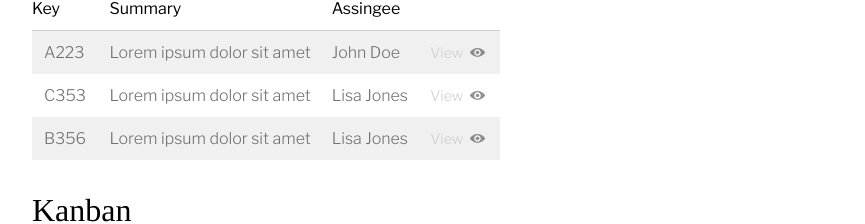
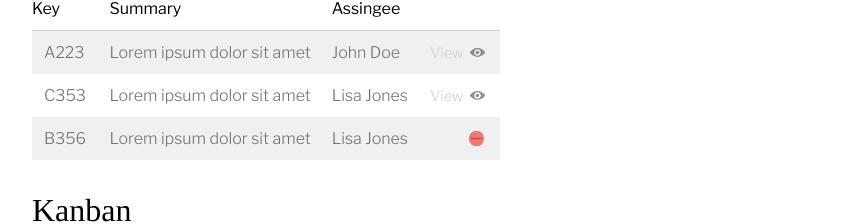
Before and after one commit to AdamMcquiff/proj-webapp, an Angular app: page /sink in a window 1280 px wide. Shown: the part 1060-1284 px from the top of the page, without its empty margins (0-865 px from the left). Built offline with nearby package versions, Linux system fonts and the light colour scheme.

Commit message:
Added 'delete' to table layout

```diff
--- a/src/app/sink.component.html
+++ b/src/app/sink.component.html
@@ -81,9 +81,7 @@
                     <td class="table-body-cell">Lorem ipsum dolor sit amet</td>
                     <td class="table-body-cell">Lisa Jones</td>
                     <td class="table-body-cell">
-                        <a class="table-body-view" href="" aria-label="Task B356">
-                            View
-                        </a>
+                        <button class="table-body-delete" href="" aria-label="Delete Task B356"></button>
                     </td>
                 </tr>
             </tbody>
--- a/src/sass/modules/_tables.scss
+++ b/src/sass/modules/_tables.scss
@@ -42,7 +42,6 @@
 
             font-size: .9em;
 
-            padding: { right: 1.125em };
             position: relative;
 
             padding: 0 2em 0 1em;
@@ -83,5 +82,48 @@
                 }
             }
         }
+
+        &-delete {
+            background: none;
+
+            border: 0;
+
+            cursor: pointer;
+
+            float: right;
+
+            font-size: .9em;
+
+            height: 1em;
+            margin: 0 1em;
+            padding: 0;
+            position: relative;
+            width: 1.25em;
+
+            &:after {
+                background: url('../assets/img/icons/delete.svg') 50% no-repeat;
+                background-size: contain;
+
+                bottom: 0;
+                content: '';
+                display: inline-block;
+                left: 0;
+                opacity: .7;
+                position: absolute;
+                top: 0;
+
+                transition: all .3s ease;
+
+                width: 1.25em;
+            }
+
+            &:hover,
+            &:focus,
+            &:active {
+                &:after {
+                    opacity: 1;
+                }
+            }
+        }
     }
 }
--- a/src/sass/modules/_toast.scss
+++ b/src/sass/modules/_toast.scss
@@ -19,15 +19,15 @@
 
     &-dismiss-btn {
         background: url('../assets/img/icons/yellow-cross.svg');
+        background-position: 50%;
+        background-repeat: no-repeat;
         background-size: contain;
-        background-repeat: no-repeat;
-        background-position: 50%;
 
         border: none;
 
+        cursor: pointer;
+
+        height: 1.25em;
         margin: { left: 1em; }
-        height: 1.25em;
-
-        cursor: pointer;
     }
 }
```
Also changed, not shown: src/assets/img/icons/delete.svg (added).
